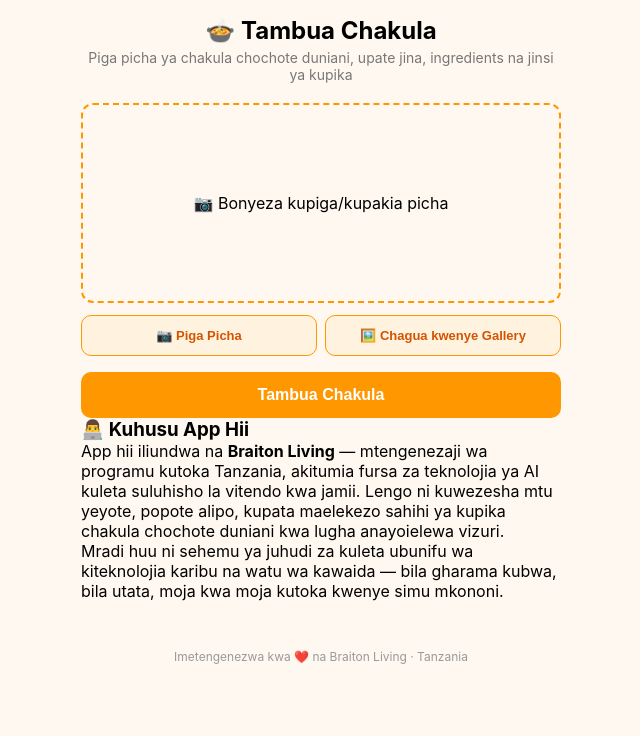
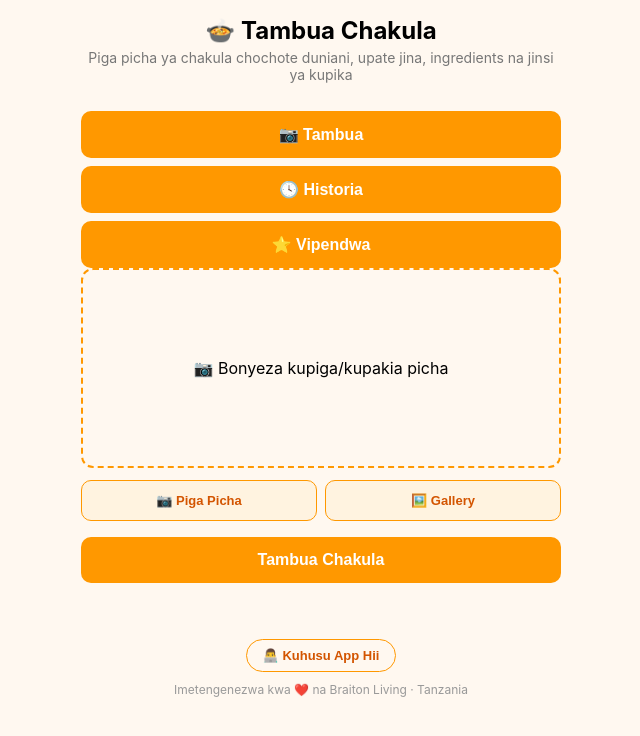
Before and after one commit to tonticha9/Food-detection-, a Flask app: page / in a window 1280 px wide. Shown: the top 736 px of the page, without its empty margins (319-959 px from the left). Run offline with Flask 3, Linux system fonts and the light colour scheme; some libraries are stand-ins or nearby versions.

Commit message:
Enhance index.html with page tabs and modals
Added page tabs for scan, history, and favorites sections. Updated form structure and added modals for about and view functionalities.

```diff
--- a/templates/index.html
+++ b/templates/index.html
@@ -4,6 +4,8 @@
   <meta charset="UTF-8">
   <meta name="viewport" content="width=device-width, initial-scale=1.0">
   <title>Tambua Chakula - Recipe Finder</title>
+  <link rel="manifest" href="/manifest.json">
+  <meta name="theme-color" content="#ff9800">
   <link rel="stylesheet" href="{{ url_for('static', filename='style.css') }}">
 </head>
 <body>
@@ -12,6 +14,13 @@
     <h1>🍲 Tambua Chakula</h1>
     <p class="subtitle">Piga picha ya chakula chochote duniani, upate jina, ingredients na jinsi ya kupika</p>
 
+    <div class="page-tabs">
+      <button type="button" class="page-tab-btn active" data-page="scan">📷 Tambua</button>
+      <button type="button" class="page-tab-btn" data-page="history">🕓 Historia</button>
+      <button type="button" class="page-tab-btn" data-page="favorites">⭐ Vipendwa</button>
+    </div>
+
+    <section id="scanPage" class="page">
       <form id="foodForm">
         <label for="cameraInput" class="upload-box">
           <span id="uploadText">📷 Bonyeza kupiga/kupakia picha</span>
@@ -23,23 +32,36 @@
 
         <div class="button-row">
           <button type="button" id="cameraBtn">📷 Piga Picha</button>
-        <button type="button" id="galleryBtn">🖼️ Chagua kwenye Gallery</button>
+          <button type="button" id="galleryBtn">🖼️ Gallery</button>
         </div>
 
         <button type="submit" id="submitBtn">Tambua Chakula</button>
       </form>
 
       <div id="loading" style="display:none;">
-      <p>⏳ Inatambua chakula, subiri kidogo...</p>
+        <div class="spinner"></div>
+        <p id="loadingText">🔍 Inatambua chakula...</p>
       </div>
 
       <div id="result" style="display:none;">
+        <div class="result-header">
           <h2 id="foodName"></h2>
+          <button type="button" id="favBtn" class="fav-btn">☆</button>
+        </div>
         <p id="origin" class="origin"></p>
         <p id="confidence" class="confidence"></p>
 
         <h3>🧂 Ingredients</h3>
         <ul id="ingredientsList"></ul>
+
+        <h3>🔥 Lishe (Makadirio)</h3>
+        <div class="nutrition-grid">
+          <div class="nutrition-box"><span id="nutCalories"></span><small>Calories</small></div>
+          <div class="nutrition-box"><span id="nutProtein"></span><small>Protini</small></div>
+          <div class="nutrition-box"><span id="nutCarbs"></span><small>Wanga</small></div>
+          <div class="nutrition-box"><span id="nutFat"></span><small>Mafuta</small></div>
+        </div>
+        <p id="nutritionNote" class="nutrition-note"></p>
 
         <h3>👩‍🍳 Jinsi ya Kupika</h3>
         <div class="method-tabs">
@@ -52,12 +74,35 @@
 
         <p class="tips"><strong>💡 Tip:</strong> <span id="tips"></span></p>
 
+        <div class="result-actions">
+          <button type="button" id="shareBtn" class="share-btn">📤 Share WhatsApp</button>
           <button id="tryAgainBtn">Piga Picha Nyingine</button>
+        </div>
       </div>
 
       <div id="errorBox" style="display:none;" class="error"></div>
+    </section>
 
-    <div class="about-section">
+    <section id="historyPage" class="page" style="display:none;">
+      <h3>🕓 Historia ya Vyakula</h3>
+      <div id="historyList" class="list-grid"></div>
+      <p id="historyEmpty" class="empty-msg" style="display:none;">Bado hujapiga picha yoyote.</p>
+    </section>
+
+    <section id="favoritesPage" class="page" style="display:none;">
+      <h3>⭐ Vyakula Vipendwavyo</h3>
+      <div id="favoritesList" class="list-grid"></div>
+      <p id="favoritesEmpty" class="empty-msg" style="display:none;">Bado hujaweka chakula chochote kwenye vipendwa.</p>
+    </section>
+
+    <footer class="footer">
+      <button type="button" id="aboutBtn" class="about-btn">👨‍💻 Kuhusu App Hii</button>
+      <p>Imetengenezwa kwa ❤️ na Braiton Living &middot; Tanzania</p>
+    </footer>
+
+    <div id="aboutModal" class="modal-overlay" style="display:none;">
+      <div class="modal-box">
+        <button type="button" id="closeAboutBtn" class="modal-close">✕</button>
         <h3>👨‍💻 Kuhusu App Hii</h3>
         <p>
           App hii iliundwa na <strong>Braiton Living</strong> — mtengenezaji wa
@@ -72,10 +117,14 @@
           kwa moja kutoka kwenye simu mkononi.
         </p>
       </div>
+    </div>
 
-    <footer class="footer">
-      <p>Imetengenezwa kwa ❤️ na Braiton Living &middot; Tanzania</p>
-    </footer>
+    <div id="viewModal" class="modal-overlay" style="display:none;">
+      <div class="modal-box modal-view">
+        <button type="button" id="closeViewBtn" class="modal-close">✕</button>
+        <div id="viewContent"></div>
+      </div>
+    </div>
   </div>
 
   <script src="{{ url_for('static', filename='script.js') }}"></script>
```
Lines whose indentation alone changed are shown as unchanged.
